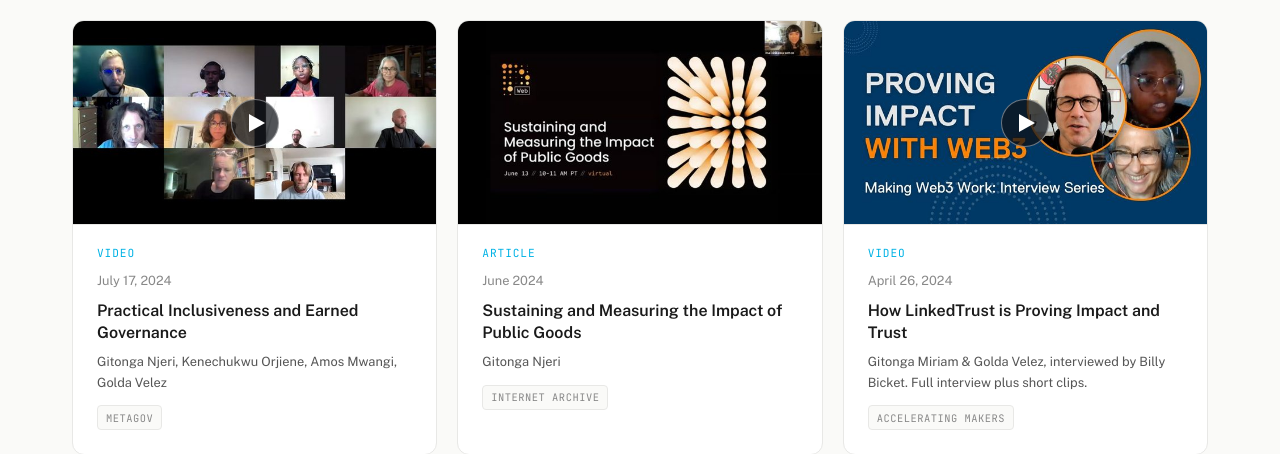
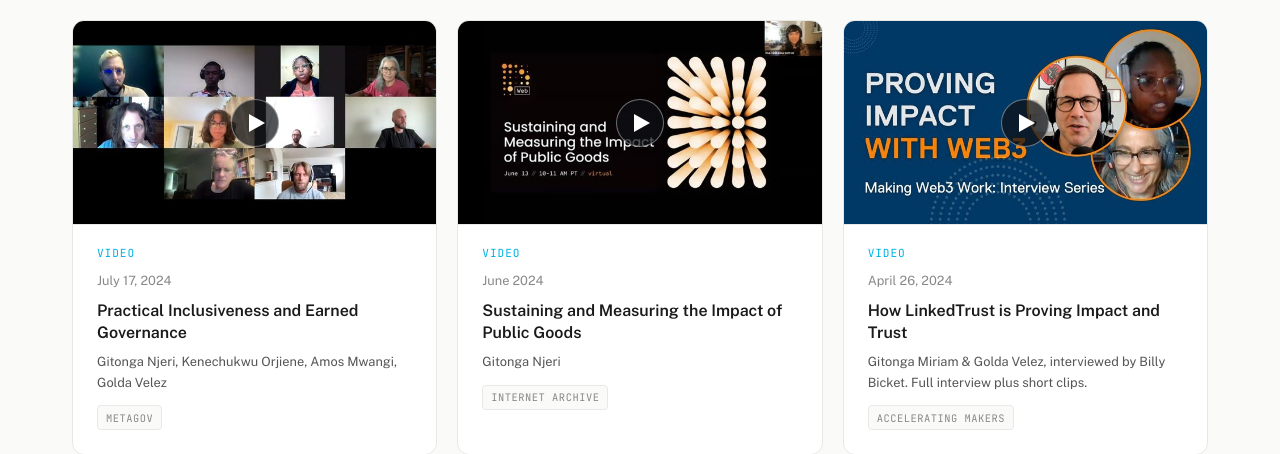
Before and after one commit to Cooperation-org/site-linkedtrust-us, a Django app: page /press/ in a window 1280 px wide. Shown: the part 743-1197 px from the top of the page. Run offline with Django 5.2, Linux system fonts and the light colour scheme.

Commit message:
Press: Fairmint article linked to its Medium home with its image; Public Goods talk typed as Video
Co-Authored-By: Claude Fable 5.1 <noreply@anthropic.com>
Claude-Session: https://claude.ai/code/session_01PybVMzLtvV2FSZAibRU7Ts

```diff
--- a/website/templates/press.html
+++ b/website/templates/press.html
@@ -56,9 +56,9 @@
             </div>
         </div>
         <div class="press-card">
-            <a class="press-media" href="https://archive.org/details/web-virtual-meetup-public-goods-june-2024" target="_blank" rel="noopener noreferrer" tabindex="-1" aria-hidden="true"><img src="{% static 'img/press/public-goods-2024.jpg' %}" alt="Title slide: Sustaining and Measuring the Impact of Public Goods, DWeb meetup" width="640" height="348" loading="lazy"></a>
+            <a class="press-media press-media--play" href="https://archive.org/details/web-virtual-meetup-public-goods-june-2024" target="_blank" rel="noopener noreferrer" tabindex="-1" aria-hidden="true"><img src="{% static 'img/press/public-goods-2024.jpg' %}" alt="Title slide: Sustaining and Measuring the Impact of Public Goods, DWeb meetup" width="640" height="348" loading="lazy"></a>
             <div class="press-body">
-                <div class="press-type">Article</div>
+                <div class="press-type">Video</div>
                 <div class="press-date">June 2024</div>
                 <h3><a href="https://archive.org/details/web-virtual-meetup-public-goods-june-2024" target="_blank" rel="noopener noreferrer">Sustaining and Measuring the Impact of Public Goods</a></h3>
                 <div class="press-meta">Gitonga Njeri</div>
@@ -195,11 +195,11 @@
             </div>
         </div>
         <div class="press-card">
-            <div class="press-media press-media--none"><span>Article</span><span>Fairmint Blog</span></div>
+            <a class="press-media" href="https://medium.com/fairmint/whats-cookin-does-equity-their-way-a5dff43b805" target="_blank" rel="noopener noreferrer" tabindex="-1" aria-hidden="true"><img src="{% static 'img/press/fairmint-equity.jpg' %}" alt="What's Cookin' does equity their way, Fairmint" width="640" height="345" loading="lazy"></a>
             <div class="press-body">
                 <div class="press-type">Article</div>
                 <div class="press-date">July 15, 2022</div>
-                <h3>WhatsCookin' does Equity their way</h3>
+                <h3><a href="https://medium.com/fairmint/whats-cookin-does-equity-their-way-a5dff43b805" target="_blank" rel="noopener noreferrer">WhatsCookin' does Equity their way</a></h3>
                 <span class="press-tag">Fairmint Blog</span>
             </div>
         </div>
```
Also changed, not shown: static/img/press/fairmint-equity.jpg (added).
